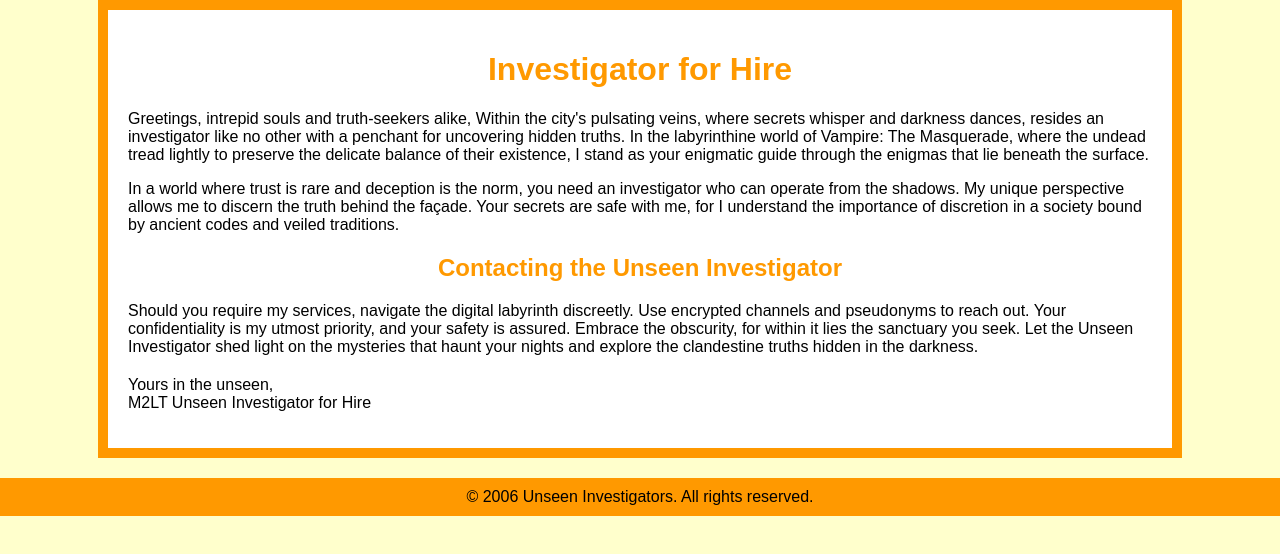
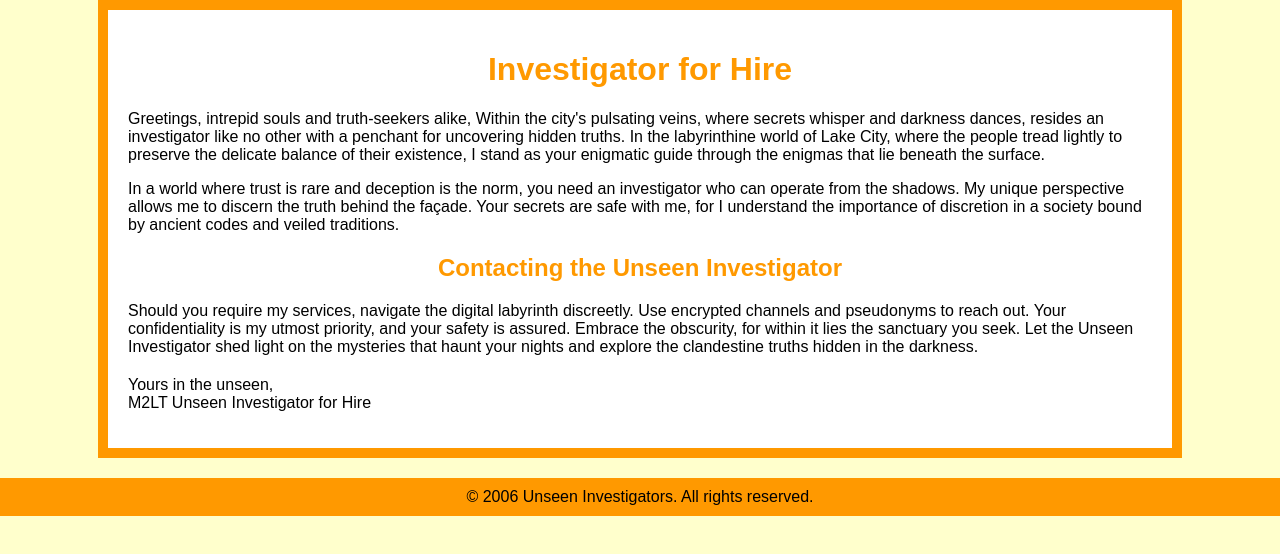
Before and after one commit to AugusteDuBois/AugusteDuBois.github.io, a plain HTML site: page index.html in a window 1280 px wide. Drawn offline with Linux system fonts and the light colour scheme.

Commit message:
Add files via upload

```diff
--- a/index.html
+++ b/index.html
@@ -39,7 +39,7 @@
         <p class="content">
             <p>Greetings, intrepid souls and truth-seekers alike,
 
-                Within the city's pulsating veins, where secrets whisper and darkness dances, resides an investigator like no other with a penchant for uncovering hidden truths. In the labyrinthine world of Vampire: The Masquerade, where the undead tread lightly to preserve the delicate balance of their existence, I stand as your enigmatic guide through the enigmas that lie beneath the surface.</p>
+                Within the city's pulsating veins, where secrets whisper and darkness dances, resides an investigator like no other with a penchant for uncovering hidden truths. In the labyrinthine world of Lake City, where the people tread lightly to preserve the delicate balance of their existence, I stand as your enigmatic guide through the enigmas that lie beneath the surface.</p>
 
                 In a world where trust is rare and deception is the norm, you need an investigator who can operate from the shadows. My unique perspective allows me to discern the truth behind the façade. Your secrets are safe with me, for I understand the importance of discretion in a society bound by ancient codes and veiled traditions.
             </p>
```
